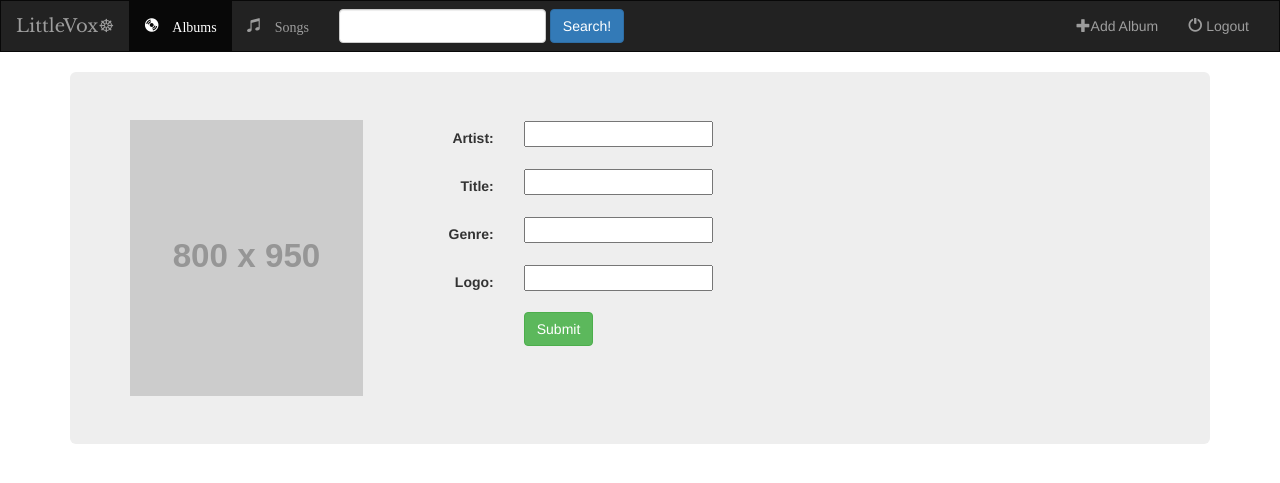
After one commit to cstin854/cstin_django, a Django app: page /music/album/add/ in a window 1280 px wide. The commit adds this page. Shown: the top 483 px of the page. Run offline with Django 3.2, Linux system fonts and the light colour scheme; grey boxes labelled with a size stand in for pictures from a placeholder-image service; some libraries are stand-ins or nearby versions.

Commit message:
added a model form for Album. Styled like jumbotron.

```diff
--- a/mysite/music/models.py
+++ b/mysite/music/models.py
@@ -1,10 +1,16 @@
 from django.db import models
+from django.core.urlresolvers import reverse
 
 class Album(models.Model):
     artist = models.CharField(max_length=100)
     title = models.CharField(max_length=100)
     logo = models.CharField(max_length=1000)
     genre = models.CharField(max_length=100)
+
+    #After the user creates a new Album object using album_form,
+    #Re-direct the user to music:detail, giving album_id = pk of the newly created album.
+    def get_absolute_url(self):
+        return reverse('music:detail', kwargs={'album_id': self.pk})
 
     def __str__(self):
         return self.title + ' by ' + self.artist
--- /dev/null
+++ b/mysite/music/templates/music/album_form.html
@@ -0,0 +1,52 @@
+{% extends 'music/base.html' %}
+{% block title %}Add an album{% endblock %}
+
+{% block body %}
+    <!-- Bucky's styling
+    <div class="container-fluid">
+        <div class="row">
+            <div class="col-sm-12 col-md-7">
+                <div class="panel-body">
+                    <form class="form-horizontal" action="" method="post" enctype="multipart/form-data">
+                        {% csrf_token %}
+                        {% include 'music/form-template.html' %}
+                        <div class="form-group">
+                            <div class="col-sm-offset-2 col-sm-10">
+                                <button type="submit" class="btn btn-success">Submit</button>
+                            </div>
+                        </div>
+                    </form>
+                </div>
+            </div>
+        </div>
+    </div>
+    -->
+
+    <!-- Jumbotron styling -->
+
+<div class="container">
+<div class="jumbotron">
+
+    <div class="row">
+        <div class="col-md-3">
+            <img src="//placehold.it/800x950" class="img-responsive">
+        </div>
+
+        <div class="col-md-9">
+            <form class="form-horizontal" action="" method="post" enctype="multipart/form-data">
+
+                {% csrf_token %}
+                {% include 'music/form-template.html' %}
+                <div class="form-group">
+                    <div class="col-sm-offset-2 col-sm-10">
+                        <button type="submit" class="btn btn-success">Submit</button>
+                    </div>
+                </div>
+
+            </form>
+        </div>
+    </div>
+
+</div>
+</div>
+{% endblock %}
--- a/mysite/music/templates/music/base.html
+++ b/mysite/music/templates/music/base.html
@@ -50,7 +50,7 @@
                 </form>
 
                 <ul class="nav navbar-nav navbar-right">
-                    <li><a href="#"><span class="glyphicon glyphicon-plus"></span>Add Album</a></li>
+                    <li><a href="{% url 'music:album-add' %}"><span class="glyphicon glyphicon-plus"></span>Add Album</a></li>
                     <li><a href="#"><span class="glyphicon glyphicon-off"></span>&nbsp;Logout</a></li>
                 </ul>
             </div>
--- /dev/null
+++ b/mysite/music/templates/music/form-template.html
@@ -0,0 +1,13 @@
+{% for field in form %}
+    <div class="form-group">
+        <div class="col-sm-offset-2 col-sm-10">
+            <span class="text-danger small">{{ field.error }}</span>
+        </div>
+        <label class="control-label col-sm-2">
+            {{ field.label_tag }}
+        </label>
+        <div class="col-sm-10">
+            {{ field }}
+        </div>
+    </div>
+{% endfor %}
--- a/mysite/music/urls.py
+++ b/mysite/music/urls.py
@@ -23,5 +23,6 @@ app_name = 'music'
 urlpatterns = [
     url(r'^$', views.index, name='index'),
     url(r'^(?P<album_id>[0-9]+)/$', views.detail, name='detail'),
-    url(r'^(?P<album_id>[0-9]+)/favorite/$',views.favorite,name='favorite'),
+    #Automatically looks for album_form.html
+    url(r'album/add/$', views.AlbumCreate.as_view(), name='album-add'),
 ]
--- a/mysite/music/views.py
+++ b/mysite/music/views.py
@@ -1,5 +1,6 @@
 from django.shortcuts import render, get_object_or_404
 from .models import Album, Song
+from django.views.generic.edit import CreateView, UpdateView, DeleteView
 
 
 def index(request):
@@ -14,13 +15,28 @@ def detail(request, album_id):
     album = get_object_or_404(Album, pk=album_id)
     return render(request, 'music/detail.html', {'album' : album})
 
-def favorite(request, album_id):
-    album = get_object_or_404(Album, pk=album_id)
-    try:
-        selected_song = album.song_set.get(pk=request.POST['song'])
-    except (KeyError, Song.DoesNotExist):
-        return render(request, 'music/detail.html', {'album':album, 'error_message':"Invalid selection."})
-    else:
-        selected_song.is_favorite = True
-        selected_song.save()
-        return render(request, 'music/detail.html', {'album':album})
+# class used to create new instances of Album
+# Naming convention: Object_NameCreate
+# Note that this inherits from django.views.generic.edit.CreateView
+class AlbumCreate(CreateView):
+    #Specify the model
+    model = Album
+    #Specify which fields the user should be able to control in the model form.
+    fields = ['artist', 'title', 'genre', 'logo']
+
+#Generic views implementation -- this didn't work for me!
+'''
+from django.views import generic
+from .models import Album
+
+class IndexView(generic.ListView):
+    template = 'music/templates/music/index.html'
+    context_object_name = 'all_albums'
+
+    def get_queryset(self):
+        return Album.objects.all()
+
+class DetailView(generic.DetailView):
+    template = 'music/templates/music/detail.html'
+    model = Album
+'''
```
Also changed, not shown: mysite/music/templates/music/detail.html (+21 -26 lines), mysite/db.sqlite3.
